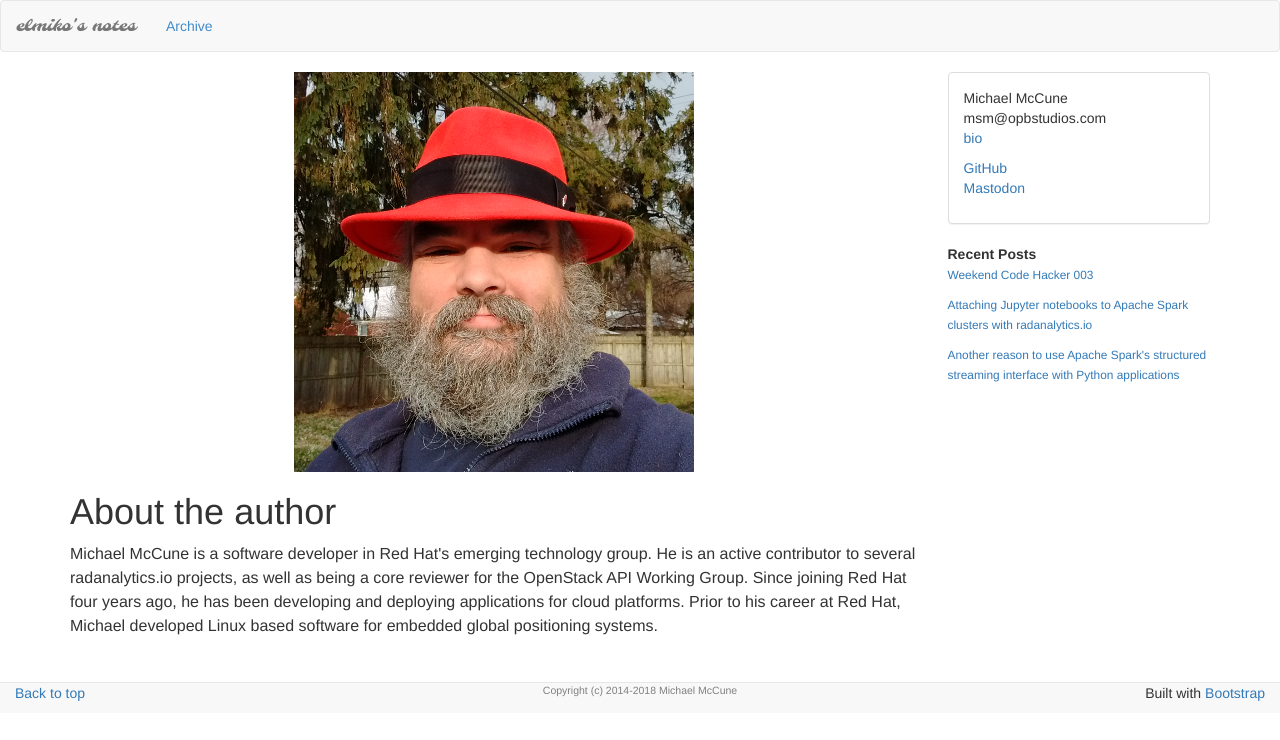
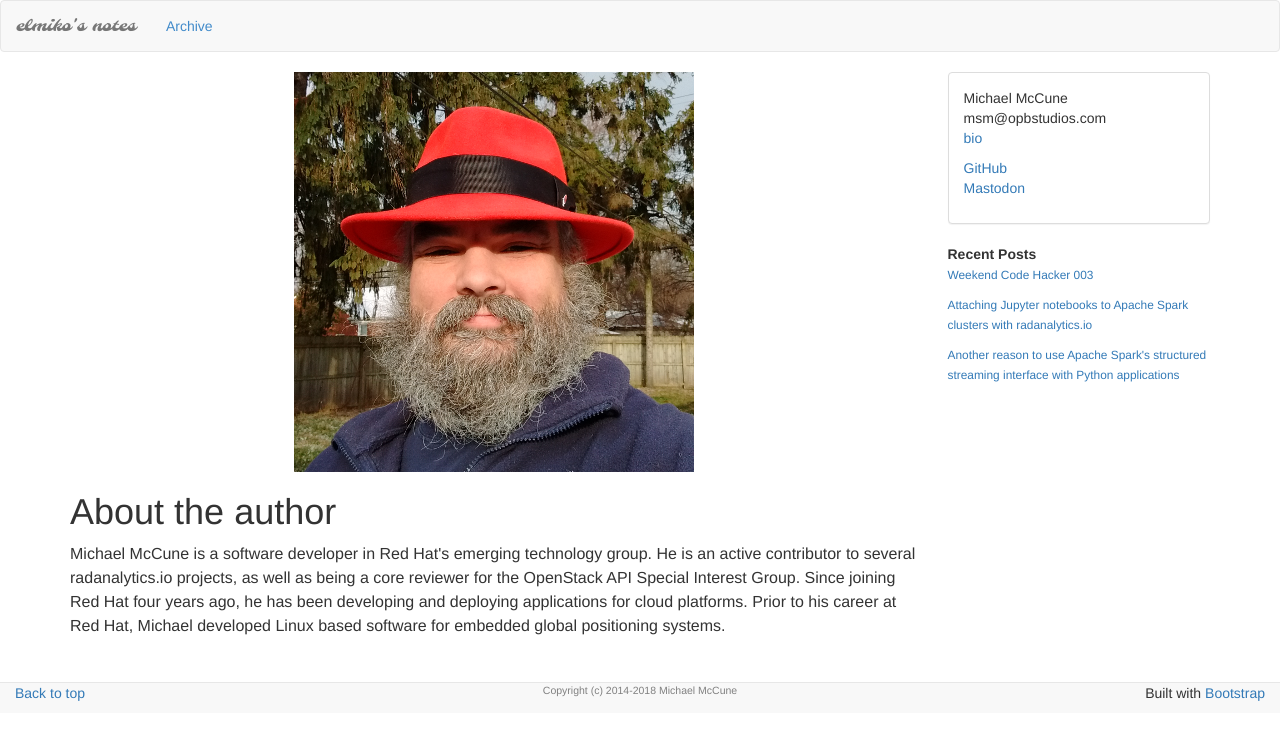
Before and after one commit to elmiko/elmiko.github.io, a Jekyll site: the page built from bio.md, in a window 1280 px wide. Shown: the top 740 px of the page. Built offline with Jekyll 4.4.1, drawn with Linux system fonts in a browser that asks for light colours; nearby versions of some CDN libraries.

Commit message:
update bio

```diff
--- a/bio.md
+++ b/bio.md
@@ -10,7 +10,7 @@ title: elmiko's biography
 <p>
 Michael McCune is a software developer in Red Hat's emerging technology
 group. He is an active contributor to several radanalytics.io projects, as
-well as being a core reviewer for the OpenStack API Working Group. Since
+well as being a core reviewer for the OpenStack API Special Interest Group. Since
 joining Red Hat four years ago, he has been developing and deploying
 applications for cloud platforms. Prior to his career at Red Hat,  Michael
 developed Linux based software for embedded global positioning systems.
```
